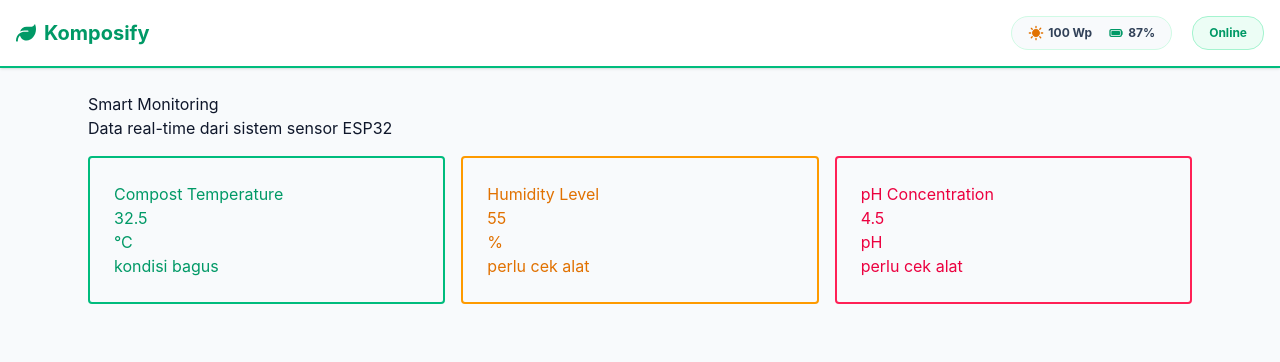
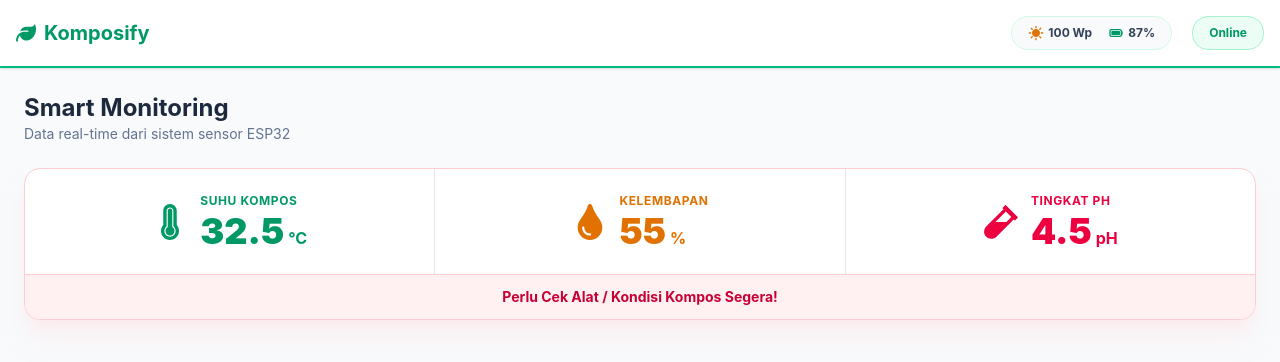
Before and after one commit to ZydZaidan/komposify-dashboard, a React (Vite) app: page / in a window 1280 px wide. Shown: the top 362 px of the page. Built offline with nearby package versions, Linux system fonts and the light colour scheme.

Commit message:
Monitoring Sensor

```diff
--- a/src/App.jsx
+++ b/src/App.jsx
@@ -1,44 +1,29 @@
 import React from "react";
 import Header from "./components/Header";
 import SensorCard from './components/SensorCard';
-// import { FaThermometerFull } from "react-icons/fa";
-
+import { FaThermometerFull, FaTint, FaVial } from "react-icons/fa";
 
 function App() {
+  // Simulasi data yang nanti bakal diganti sama data asli dari ESP32
+  const sensorData = [
+    { label: "Suhu Kompos", value: "32.5", unit: "°C", icon: FaThermometerFull, status: "optimal" },
+    { label: "Kelembapan", value: "55", unit: "%", icon: FaTint, status: "caution" },
+    { label: "Tingkat pH", value: "4.5", unit: "pH", icon: FaVial, status: "critical" }
+  ];
+
   return (
     <div className="min-h-screen bg-slate-50 text-slate-900 font-sans">
       <Header />
 
-      <main className="p-6 max-w-6xl mx-auto">
-        <div className="mb-4">
-          <h2>Smart Monitoring</h2>
-          <p>Data real-time dari sistem sensor ESP32</p>
+      <main className="p-4 md:p-6 mx-auto">
+        <div className="mb-6">
+          <h2 className="text-xl md:text-2xl font-bold text-slate-800">Smart Monitoring</h2>
+          <p className="text-sm text-slate-500">Data real-time dari sistem sensor ESP32</p>
         </div>
 
-        {/* Grid */}
-        <div className="grid grid-cols-1 md:grid-cols-3 gap-4 ">
-          <SensorCard
-            label="Compost Temperature"
-            value="32.5"
-            unit="°C"
-            // icon={FaThermometerFull}
-            status="optimal"
-          />
-          <SensorCard
-            label="Humidity Level"
-            value="55"
-            unit="%"
-            // icon={FaThermometerFull}
-            status="caution"
-          />
-          <SensorCard
-            label="pH Concentration"
-            value="4.5"
-            unit="pH"
-            // icon={FaThermometerFull}
-            status="critical"
-          />
-        </div>
+        {/* Panggil 1 Komponen Master, lemparkan array datanya */}
+        <SensorCard data={sensorData} />
+
       </main>
     </div>
   );
--- a/src/components/SensorCard.jsx
+++ b/src/components/SensorCard.jsx
@@ -1,42 +1,64 @@
 import React from "react";
+import { FaThermometerFull, FaTint, FaVial } from "react-icons/fa"; // Pake icon yang bener dari react-icons
 
-const SensorCard = ({ label, value, unit, status }) => {
-    const statusColors = {
-        optimal: "rounded border-2 border-emerald-500 text-emerald-600",
-        caution: "rounded border-2 border-amber-500 text-amber-600",
-        critical: "rounded border-2 border-rose-500 text-rose-600",
-        default: "rounded border-2 border-slate-200 text-slate-600"
+const sensorCard = ({ data }) => {
+    const isCritical = data.some(sensor => sensor.status === 'critical');
+    const isCaution = data.some(sensor => sensor.status === 'caution');
+
+    let masterShadow = "shadow-emerald-100/30 border-emerald-200";
+    let masterBg = "bg-emerald-50 text-emerald-700";
+    let masterMessage = "Proses Dekomposisi Optimal";
+
+    if (isCritical) {
+        masterShadow = "shadow-rose-100/50 border-rose-200";
+        masterBg = "bg-rose-50 text-rose-700";
+        masterMessage = "Perlu Cek Alat / Kondisi Kompos Segera!";
+    } else if (isCaution) {
+        masterShadow = "shadow-amber-100/50 border-amber-200";
+        masterBg = "bg-amber-50 text-amber-700";
+        masterMessage = "Parameter Mendekati Batas Kritis";
+    }
+
+    const getColor = (status) => {
+        if (status === 'critical') return 'text-rose-600';
+        if (status === 'caution') return 'text-amber-600';
+        return 'text-emerald-600';
     };
 
-    const currentColor = statusColors[status] || statusColors.default;
+    return (
+        <div className={`w-full rounded-2xl border bg-white shadow-xl transition-all duration-300 overflow-hidden ${masterShadow}`}>
 
-    return(
-        <div className={` p-6 ${currentColor}`}>
-            {/* <div >
-                <div>
-                    <Icon size={24}/>
-                </div>
-                <span>
-                    Live Data
-                </span>
-            </div> */}
+            <div className="flex flex-row divide-x divide-slate-200 w-full">
+                {data.map((sensor, index) => (
+                    <div key={index} className="flex-1 flex flex-col md:flex-row items-center justify-center p-6 gap-3">
+                        {/* Ikon */}
+                        <div className={`text-3xl md:text-4xl ${getColor(sensor.status)}`}>
+                            <sensor.icon />
+                        </div>
 
-            <div>
-                <p>{label}</p>
-                <div>
-                    <h3>{value}</h3>
-                    <span>{unit}</span>
-                </div>
+                        {/* Data & Label */}
+                        <div className="text-center md:text-left">
+                            <p className={`hidden md:block text-xs font-bold uppercase tracking-wider mb-1 ${getColor(sensor.status)}`}>
+                                {sensor.label}
+                            </p>
+                            <div className="flex items-baseline justify-center md:justify-start gap-1">
+                                <h3 className={`text-2xl md:text-4xl font-black leading-none ${getColor(sensor.status)}`}>
+                                    {sensor.value}
+                                </h3>
+                                <span className={`text-sm md:text-base font-bold ${getColor(sensor.status)}`}>
+                                    {sensor.unit}
+                                </span>
+                            </div>
+                        </div>
+                    </div>
+                ))}
             </div>
-            {/* Status */}
-            <div>
-                <div></div>
-                <p>
-                    {status === 'optimal'? 'kondisi bagus' : 'perlu cek alat'}
-                </p>
+
+            <div className={`p-3 text-center text-xs md:text-sm font-bold border-t border-inherit ${masterBg}`}>
+                {masterMessage}
             </div>
         </div>
     );
 };
 
-export default SensorCard;
+export default sensorCard;
```
